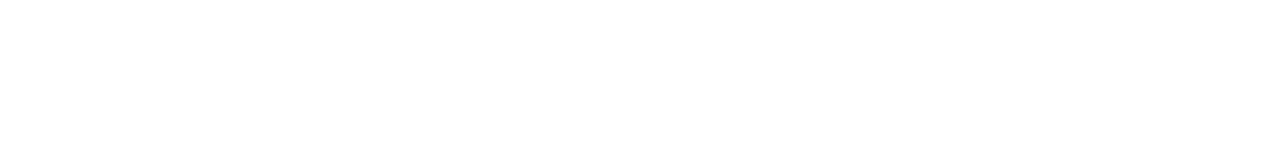
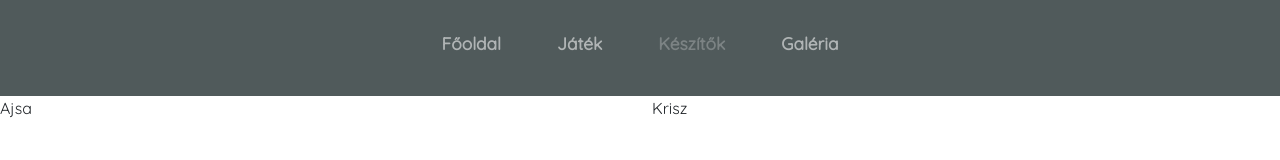
Before and after one commit to sandorajsa/IKT-jatek, a plain HTML site: page html/keszitok.html in a window 1280 px wide. Drawn offline with nearby package versions, Linux system fonts and the light colour scheme.

Commit message:
Html folytatva

```diff
--- a/html/keszitok.html
+++ b/html/keszitok.html
@@ -0,0 +1,66 @@
+<!DOCTYPE html>
+<html lang="hu">
+<head>
+    <meta charset="UTF-8">
+    <meta http-equiv="X-UA-Compatible" content="IE=edge">
+    <meta name="viewport" content="width=device-width, initial-scale=1.0">
+    <link href="https://cdn.jsdelivr.net/npm/bootstrap@5.3.0-alpha1/dist/css/bootstrap.min.css" rel="stylesheet" integrity="sha384-GLhlTQ8iRABdZLl6O3oVMWSktQOp6b7In1Zl3/Jr59b6EGGoI1aFkw7cmDA6j6gD" crossorigin="anonymous">
+    <link rel="preconnect" href="https://fonts.googleapis.com">
+    <link rel="preconnect" href="https://fonts.gstatic.com" crossorigin>
+    <link href="https://fonts.googleapis.com/css2?family=Quicksand&display=swap" rel="stylesheet">
+    <link rel="stylesheet" href="styles.css">
+    <title>OUTBACK- Készítők</title>
+</head>
+<body>
+
+    <div class="container-fluid px-0">
+
+            <div class="row oldal">
+                <nav class="navbar navbar-expand-lg navbar-dark tobbimenu">
+                    <div class="container-fluid">
+                      <button class="navbar-toggler" type="button" data-bs-toggle="collapse" data-bs-target="#navbarNav" aria-controls="navbarNav" aria-expanded="false" aria-label="Toggle navigation">
+                        <span class="navbar-toggler-icon"></span>
+                      </button>
+                      <div class="collapse navbar-collapse" id="navbarNav">
+                        <ul class="navbar-nav mx-auto">
+                          <li class="nav-item menuitem">
+                            <a class="nav-link linkek" href="index.html">Főoldal</a>
+                          </li>
+                          <li class="nav-item menuitem">
+                            <a class="nav-link linkek" href="jatek.html">Játék</a>
+                          </li>
+                          <li class="nav-item menuitem">
+                            <a class="nav-link linkek disabled" aria-current="page" href="#">Készítők</a>
+                          </li>
+                          <li class="nav-item menuitem">
+                            <a class="nav-link linkek" href="galeria.html">Galéria</a>
+                          </li>
+                        </ul>
+                      </div>
+                    </div>
+                  </nav>
+            </div>
+
+            <div class="row">
+                <div class="col-12">
+
+                </div>
+
+            </div>
+
+            <div class="row">
+                <div class="col-12 col-md-6">
+                    <p>Ajsa</p>
+
+                </div>
+                <div class="col-12 col-md-6">
+                    <p>Krisz</p>
+
+                </div>
+            </div>
+
+
+    </div>
+
+</body>
+</html>
--- a/html/styles.css
+++ b/html/styles.css
@@ -1,5 +1,6 @@
 body{
     font-family: 'Quicksand', sans-serif;
+    overflow-x: hidden;
 }
 
 .menu{
@@ -114,3 +115,14 @@ body{
     text-decoration: underline whitesmoke;
     font-weight: bold;
 }
+
+.tobbimenu{
+    background-color: #505A5B;
+    width: 100%;
+    height: 6rem;
+    text-align: center;
+}
+
+.{
+
+}
```
Also changed, not shown: html/index.html (+1 -1 lines).
